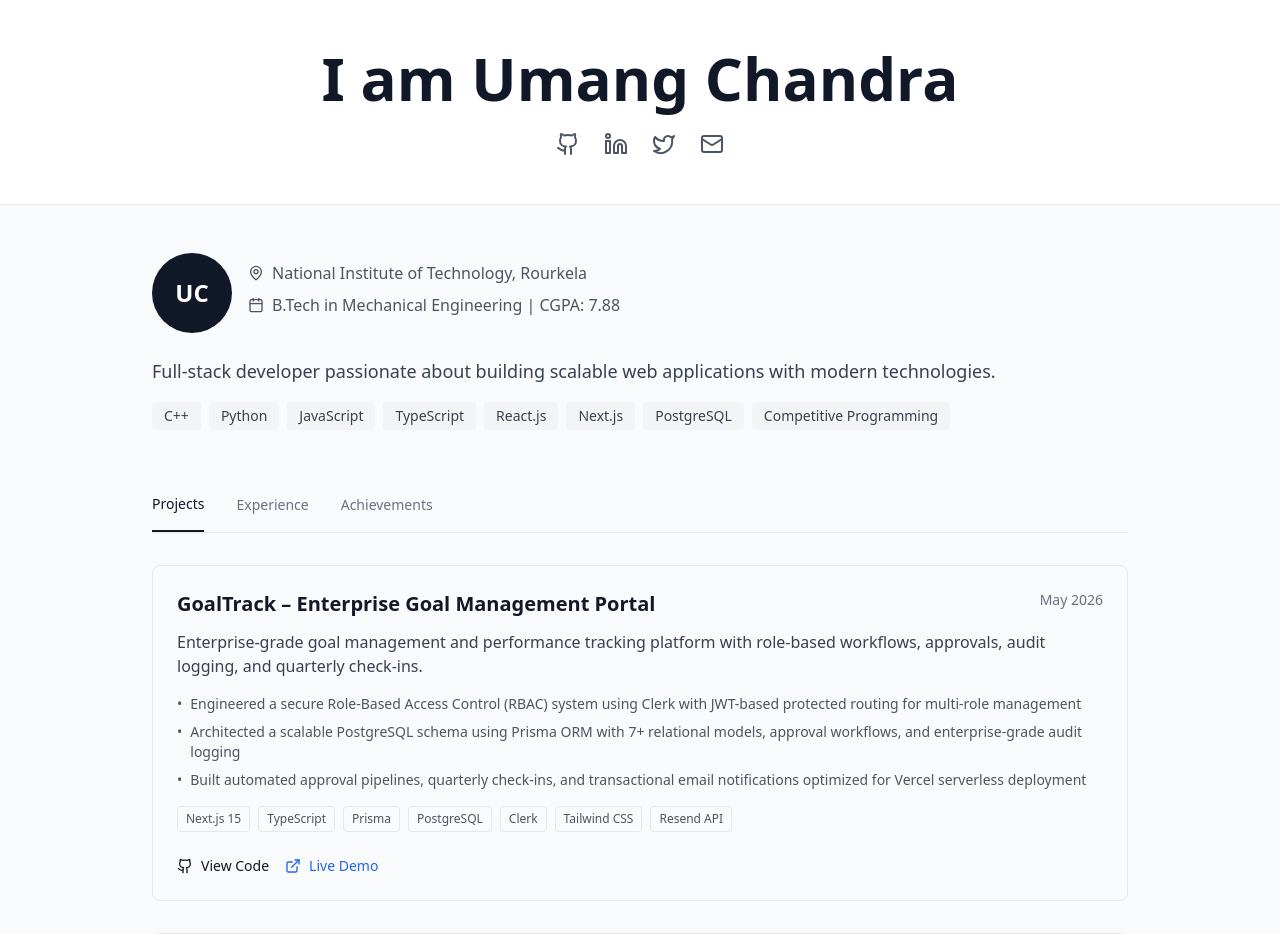
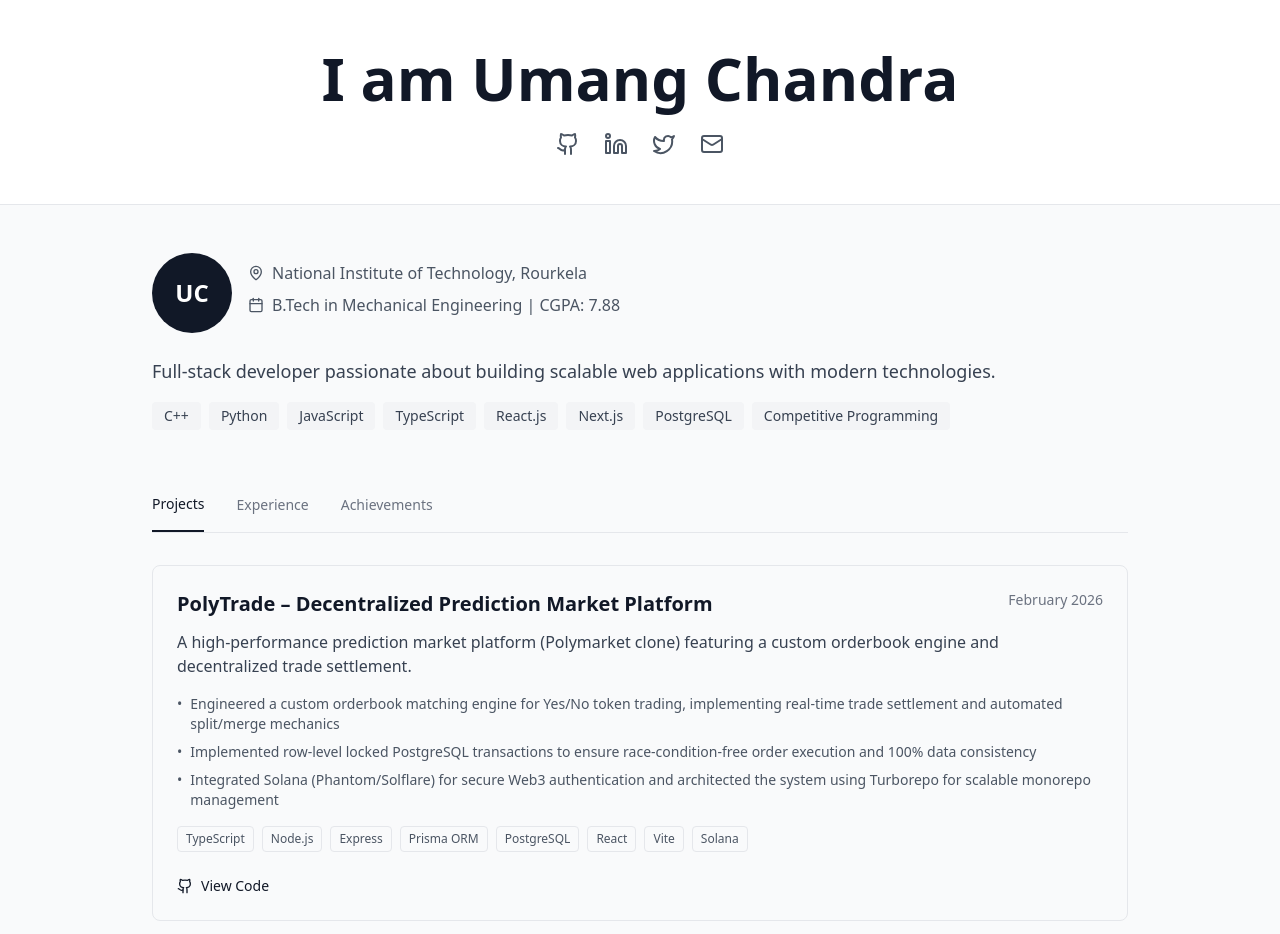
Before and after one commit to kinngddx/portfolio, a React (Vite) app: page / in a window 1280 px wide. Shown: the top 934 px of the page. Built offline with nearby package versions, Linux system fonts and the light colour scheme.

Commit message:
Added new o project

```diff
--- a/src/App.jsx
+++ b/src/App.jsx
@@ -15,6 +15,29 @@ function App() {
   const [activeTab, setActiveTab] = useState('projects');
 
   const projects = [
+
+     {
+      title: "PolyTrade – Decentralized Prediction Market Platform",
+      date: "February 2026",
+      description: "A high-performance prediction market platform (Polymarket clone) featuring a custom orderbook engine and decentralized trade settlement.",
+      tech: [
+        "TypeScript",
+        "Node.js",
+        "Express",
+        "Prisma ORM",
+        "PostgreSQL",
+        "React",
+        "Vite",
+        "Solana"
+      ],
+      highlights: [
+        "Engineered a custom orderbook matching engine for Yes/No token trading, implementing real-time trade settlement and automated split/merge mechanics",
+        "Implemented row-level locked PostgreSQL transactions to ensure race-condition-free order execution and 100% data consistency",
+        "Integrated Solana (Phantom/Solflare) for secure Web3 authentication and architected the system using Turborepo for scalable monorepo management"
+      ],
+      github: "https://github.com/kinngddx/Market-Prediction",
+    },
+
     {
   title: "GoalTrack – Enterprise Goal Management Portal",
   date: "May 2026",
```
